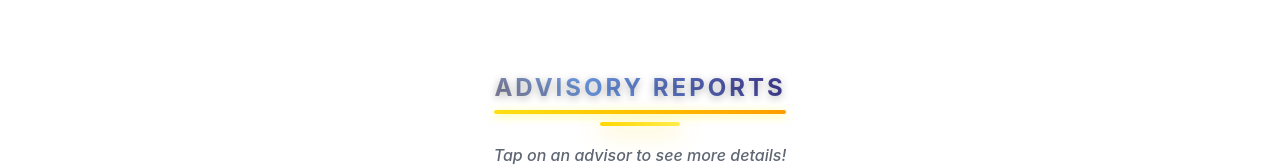
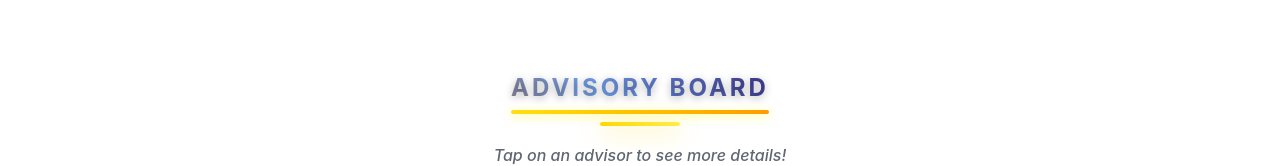
Before and after one commit to Loai-101/pmi-homePage, a React (Create React App) app: page / in a window 1280 px wide. Shown: the part 768-934 px from the top of the page. Built offline with nearby package versions, Linux system fonts and the light colour scheme.

Commit message:
fix the Advisory Reports

```diff
--- a/src/pages/Home.js
+++ b/src/pages/Home.js
@@ -221,14 +221,14 @@
           </div>
         </section>
 
-        {/* Advisory Reports Section */}
+        {/* Advisory Board Section */}
         <section
           ref={advisoryRef}
           data-section="advisory"
           className={`advisory-reports-section scroll-section ${visibleSections.advisory ? 'section-visible' : ''}`}
         >
           <div className="section-header">
-            <h2 className="section-title">Advisory Reports</h2>
+            <h2 className="section-title">Advisory Board</h2>
             <div className="title-underline"></div>
             <p className="section-hint">Tap on an advisor to see more details!</p>
           </div>
```
